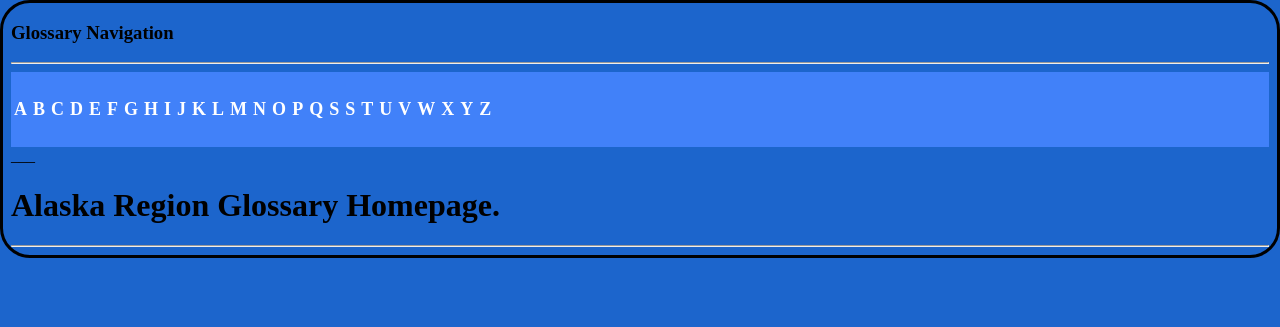
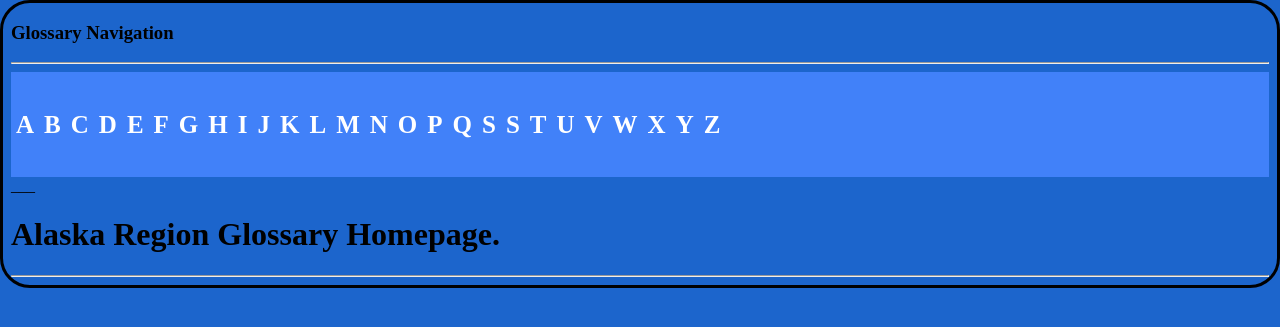
Before and after one commit to ThePanamalien/TestOne, a Jekyll site: the page built from index.md, in a window 1280 px wide. Shown: the top 327 px of the page. Built offline with Jekyll 4.4.1, drawn with Linux system fonts in a browser that asks for light colours.

Commit message:
Update glossaryPage.html

```diff
--- a/_layouts/glossaryPage.html
+++ b/_layouts/glossaryPage.html
@@ -20,10 +20,10 @@ li {
 li a {
   display: block;
   color: white;
-  text-align: left;
-  padding: 3px;
+  text-align: justify;
+  padding: 5px;
   text-decoration: none;
-  font-size: 18px;
+  font-size: 25px;
 
 }
 
```
